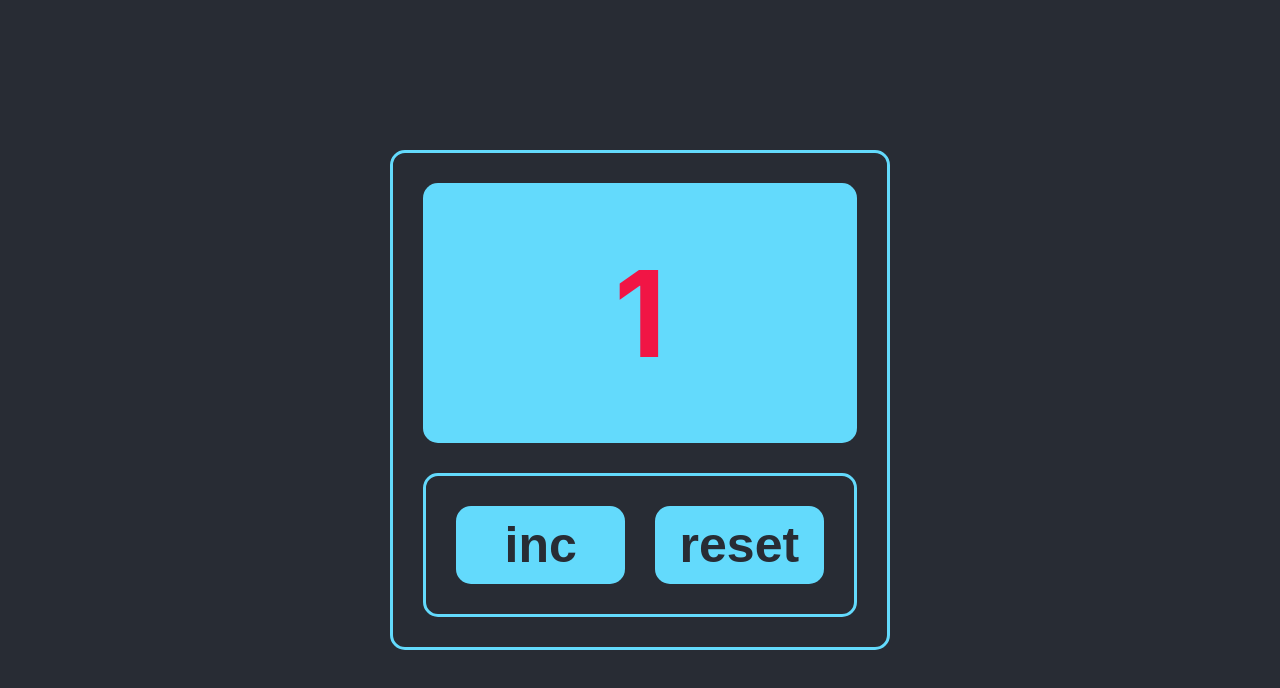
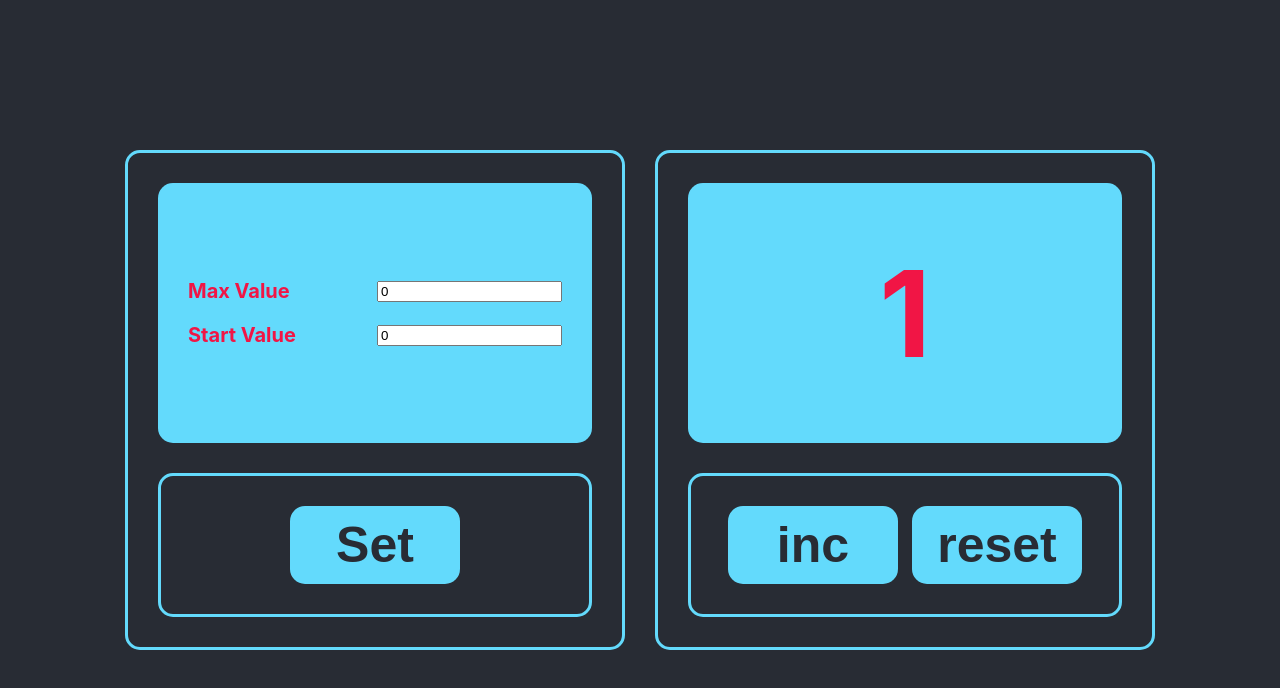
Before and after one commit to dev-fominov/app-count, a React (Create React App) app: page / in a window 1280 px wide. Shown: the top 688 px of the page. Built offline with nearby package versions, Linux system fonts and the light colour scheme.

Commit message:
app-count 02

```diff
--- a/src/App.css
+++ b/src/App.css
@@ -2,7 +2,7 @@
   background-color: #282c34;
   min-height: 100vh;
   display: flex;
-  flex-direction: column;
+  /* flex-direction: column; */
   align-items: center;
   justify-content: center;
   font-size: calc(10px + 2vmin);
--- a/src/App.tsx
+++ b/src/App.tsx
@@ -1,10 +1,12 @@
 import React from 'react';
 import './App.css';
 import Count from './components/Count/Count';
+import CountSetting from './components/Count/CountSetting';
 
 function App() {
   return (
     <div className="App">
+      <CountSetting />
       <Count />
     </div>
   );
--- a/src/components/Count/Count.css
+++ b/src/components/Count/Count.css
@@ -6,7 +6,9 @@
 	padding: 30px;
 	box-sizing: border-box;
 }
-
+.countBlock:not(:last-child) {
+	margin-right: 30px;
+}
 .count {
 	background-color: #63dafc;
 	height: 60%;
@@ -19,7 +21,21 @@
 	font-weight: 700;
 	margin-bottom: 30px;
 }
-
+.countSetting {
+	background-color: #63dafc;
+	height: 60%;
+	border-radius: 15px;
+	display: flex;
+	align-items: center;
+	justify-content: center;
+	font-size: 20px;
+	color: #f11545;
+	font-weight: 700;
+	margin-bottom: 30px;
+	flex-direction: column;
+	padding: 30px;
+	box-sizing: border-box;
+}
 .count.noActive {
 	background-color: #3f7285;
 }
@@ -31,5 +47,15 @@
 	padding: 30px;
 	box-sizing: border-box;
 	display: flex;
+	justify-content: space-around;
+}
+
+.inputBox {
+	display: flex;
+	align-items: center;
 	justify-content: space-between;
+	width: 100%;
 }
+.inputBox:not(:last-child) {
+	margin-bottom: 20px;
+}
--- /dev/null
+++ b/src/components/Count/CountSetting.tsx
@@ -0,0 +1,54 @@
+import React, { useEffect, useState } from "react";
+import Button from "../Button/Button";
+import InputBox from "../Input/InputBox";
+import './Count.css';
+
+function CountSetting() {
+
+	let [valueMax, setValueMax] = useState(0)
+	let [valueStart, setValueStart] = useState(0)
+
+	useEffect(()=>{
+		let valueMax = localStorage.getItem('countValueMax')
+		let valueStart = localStorage.getItem('countValueMax')
+		if(valueMax) {
+			let newValueMax = JSON.parse(valueMax)
+			setValueMax(newValueMax)
+		}
+		if(valueStart) {
+			let newValueStart = JSON.parse(valueStart)
+			setValueMax(newValueStart)
+		}
+	}, [])
+
+	useEffect(()=>{
+		localStorage.setItem('countValueMax', JSON.stringify(valueMax))
+		localStorage.setItem('countValueStart', JSON.stringify(valueStart))
+	}, [])
+
+	const onClickSetting = () => {
+		//code
+	}
+
+	const onChange = () => {
+		//code
+	}
+
+
+
+	// const noActive = count === 10 ? " noActive" : ""
+
+	return (
+		<div className={'countBlock'}>
+			<div className={'countSetting'}>
+				<InputBox title={'Max Value'} value={valueMax} onChange={setValueMax} />
+				<InputBox title={'Start Value'} value={valueStart} onChange={setValueStart} />
+			</div>
+			<div className={'buttonBox'}>
+				<Button disabled={false} name={'Set'} callBack={onClickSetting} />
+			</div>
+		</div>
+	)
+}
+
+export default CountSetting
--- /dev/null
+++ b/src/components/Input/InputBox.tsx
@@ -0,0 +1,24 @@
+import React, { ChangeEvent, useState } from "react";
+
+type boxInputType = {
+	title: string
+	value: number
+	onChange: (value: number)=>void
+}
+
+function InputBox(props: boxInputType) {
+
+	const onChangeInputHandler = (e: ChangeEvent<HTMLInputElement>) => {
+		const valueNumber = JSON.parse(e.currentTarget.value)
+		props.onChange(valueNumber)
+	}
+
+	return (
+		<div className={'inputBox'}>
+			{props.title}
+			<input type="number" value={props.value} onChange={onChangeInputHandler} />
+		</div>
+	)
+}
+
+export default InputBox
```
